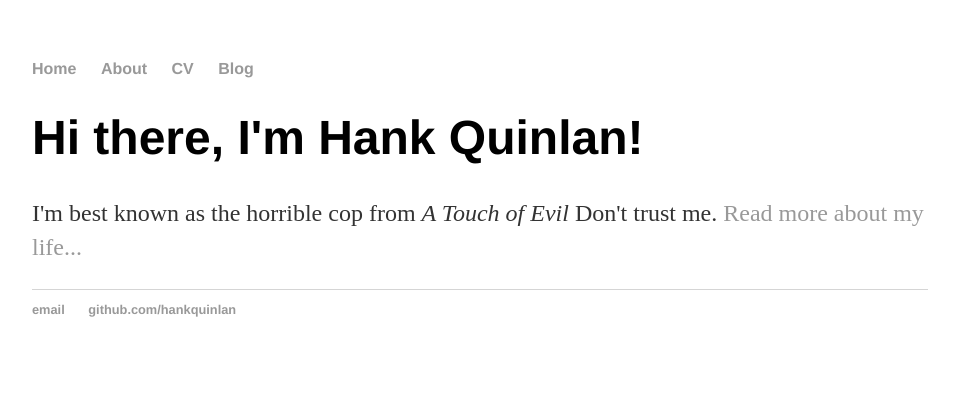
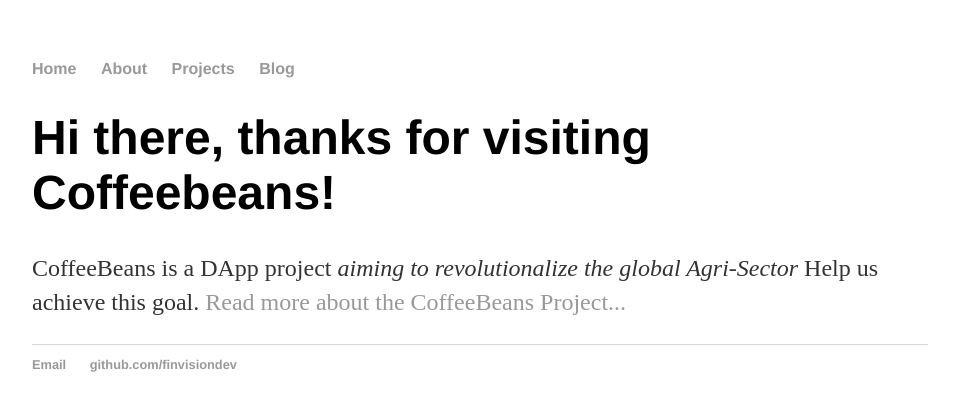
Before and after one commit to finvisiondev/coffeebeans.github.io, a plain HTML site: page index.html in a window 1280 px wide. Shown: the whole page, without its empty margins (160-1115 px from the left). Drawn offline with Linux system fonts and the light colour scheme.

Commit message:
Update index.html

```diff
--- a/index.html
+++ b/index.html
@@ -1,7 +1,7 @@
 <!DOCTYPE html>
 <html>
 	<head>
-		<title>Hank Quinlan, Horrible Cop</title>
+		<title>CoffeeBeans DApp Project, disrupting the Agricultural industry worldwide!</title>
 		<!-- link to main stylesheet -->
 		<link rel="stylesheet" type="text/css" href="/css/main.css">
 	</head>
@@ -10,20 +10,20 @@
     		<ul>
         		<li><a href="/">Home</a></li>
 	        	<li><a href="/about">About</a></li>
-        		<li><a href="/cv">CV</a></li>
+        		<li><a href="/proj">Projects</a></li>
         		<li><a href="/blog">Blog</a></li>
     		</ul>
 		</nav>
 		<div class="container">
     		<div class="blurb">
-        		<h1>Hi there, I'm Hank Quinlan!</h1>
-				<p>I'm best known as the horrible cop from <em>A Touch of Evil</em> Don't trust me. <a href="/about">Read more about my life...</a></p>
+        		<h1>Hi there, thanks for visiting Coffeebeans!</h1>
+				<p>CoffeeBeans is a DApp project <em>aiming to revolutionalize the global Agri-Sector</em> Help us achieve this goal. <a href="/about">Read more about the CoffeeBeans Project...</a></p>
     		</div><!-- /.blurb -->
 		</div><!-- /.container -->
 		<footer>
     		<ul>
-        		<li><a href="mailto:hankquinlanhub@gmail.com">email</a></li>
-        		<li><a href="https://github.com/hankquinlan">github.com/hankquinlan</a></li>
+        		<li><a href="mailto:finvision.lab@gmail.com">Email</a></li>
+        		<li><a href="https://github.com/finvisiondev">github.com/finvisiondev</a></li>
 			</ul>
 		</footer>
 	</body>
```
